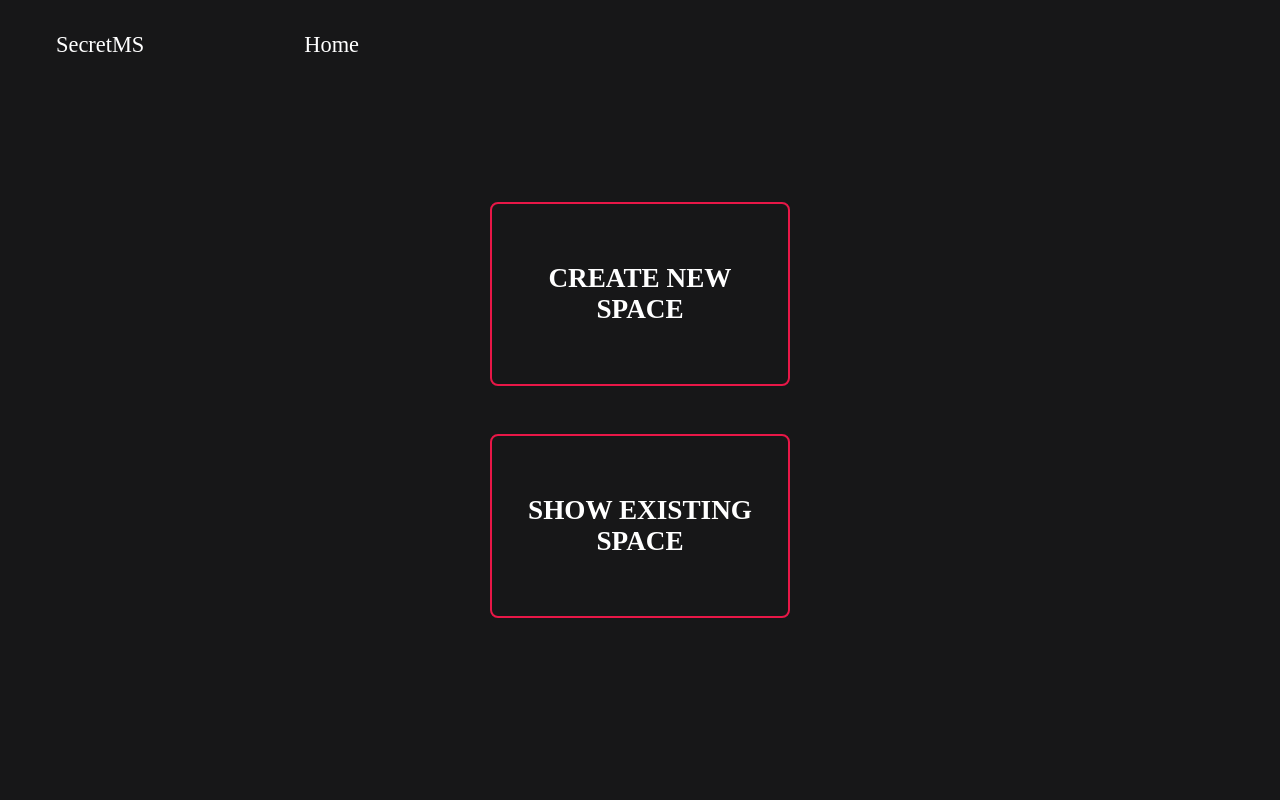
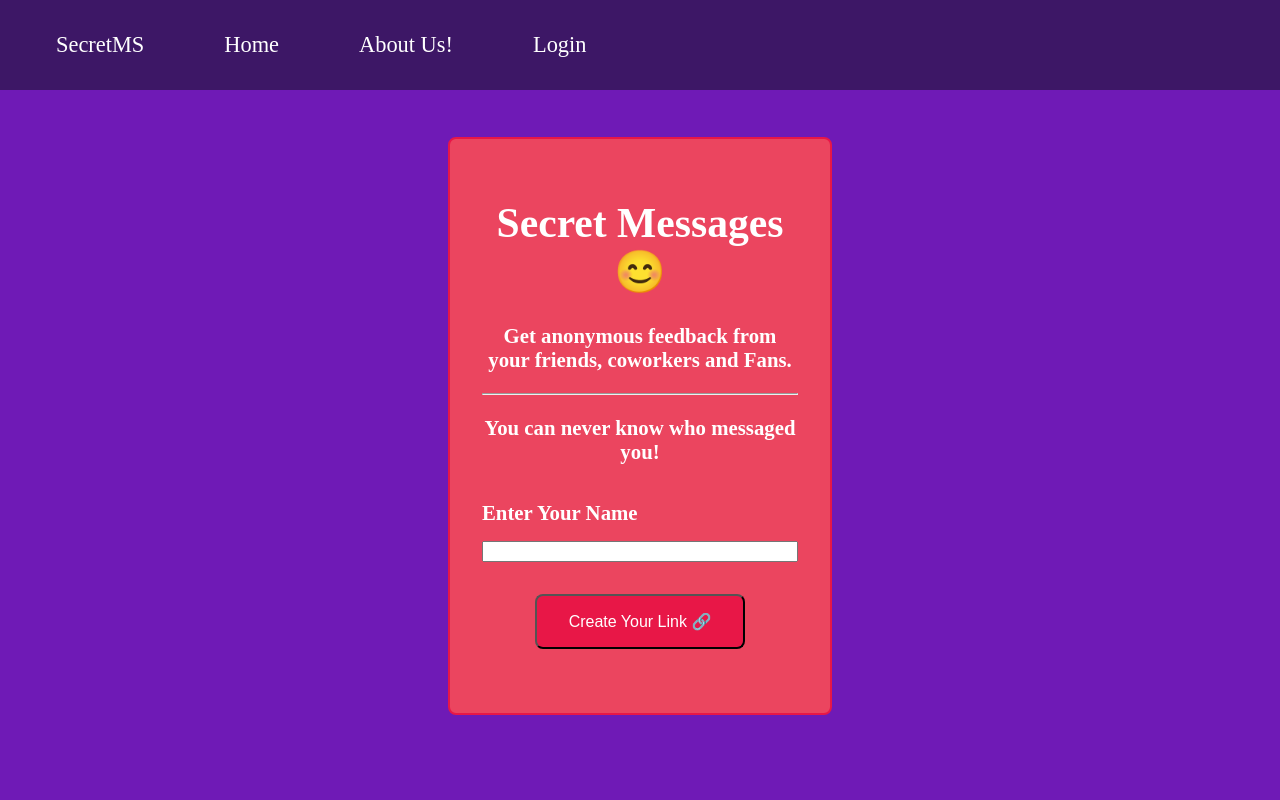
Before and after one commit to shuvra-matrix/SECRET_MESSAGE_SENDER, a Django app: page / in a window 1280 px wide. Run offline with Django 4.2, Linux system fonts and the light colour scheme.

Commit message:
update index page style

```diff
--- a/static/css/style.css
+++ b/static/css/style.css
@@ -7,7 +7,7 @@
 body{
     padding: 0;
     margin: 0;
-   background-color: #171718;
+   background-color: #6F1AB6;
    height: 100vh;
 }
 
@@ -16,7 +16,7 @@ body{
 .main-nav{
     margin: 0;
     padding: 1rem 1rem;
-    background-color: #171718;
+    background-color: #3D1766;
 }
 
 .nav-list {
@@ -25,7 +25,7 @@ body{
     align-items: center;
     flex-flow: row wrap;
     list-style: none;
-    gap: 10rem;
+    gap: 5rem;
 }
 
 
@@ -36,6 +36,15 @@ body{
 
 }
 
+li.nav-list-two{
+    display: flex;
+    justify-content: space-around;
+    align-items: center;
+    flex-flow: row wrap;
+    list-style: none;
+}
+
+
 
 /* PUBLIC INDEX PAGE */
 
@@ -45,16 +54,42 @@ body{
     justify-content: center;
     align-items: center;
     flex-flow: column nowrap;
-    gap: 3rem;
 }
 
 .sub-div{
+    margin-top: 2rem;
+    background-color: #EB455F;
     border: 2px solid #e81747;
-    width: 300px;
+    width: 30%;
+    min-height: 40%;
     color: white;
     text-align: center;
     padding: 2rem ;
     border-radius: 8px;
-    font-size: 1.7rem;
+    font-size: 1.3rem;
     font-weight: bold;
 }
+
+.from-div{
+    display: flex;
+    justify-content: flex-start;
+
+    flex-flow: column nowrap;
+}
+.name-lable{
+    text-align: left;
+    margin: 1rem 1rem 1rem 0;
+}
+.name-input{
+    width: 100%;
+}
+
+.name-button{
+    margin: 2rem;
+    padding: 1rem 2rem;
+    border-radius: 8px;
+    background-color: #e81747;
+    font-size: 1rem;
+    color: white;
+
+}
--- a/templates/include/header.html
+++ b/templates/include/header.html
@@ -17,6 +17,13 @@
         <li class="nav-items">
           <a class="nav-item" href="{% url 'sms:index' %}">Home</a>
         </li>
+        <li class="nav-items">
+          <a class="nav-item" href="{% url 'sms:index' %}">About Us!</a>
+        </li>
+
+        <li class="nav-items">
+          <a class="nav-item" href="{% url 'sms:index' %}">Login</a>
+        </li>
       </ul>
     </nav>
     {% block nav_block %} {% endblock %} {% block body_block %} {% endblock %}
--- a/templates/public/index.html
+++ b/templates/public/index.html
@@ -1,10 +1,19 @@
 {% extends 'include/header.html' %} {% block body_block %}
 <div class="main-div">
-  <div class="sub-div one">
-    <p>CREATE NEW SPACE</p>
-  </div>
-  <div class="sub-div two">
-    <p>SHOW EXISTING SPACE</p>
+  <div class="sub-div">
+    <h1>Secret Messages 😊</h1>
+    <p>Get anonymous feedback from your friends, coworkers and Fans.</p>
+    <hr />
+    <p>You can never know who messaged you!</p>
+
+    <form action="" method="POST">
+      {% csrf_token %}
+      <div class="from-div">
+        <label class="name-lable" for="name">Enter Your Name</label>
+        <input class="name-input" type="text" id="name" name="name" />
+      </div>
+      <button class="name-button" type="submit">Create Your Link 🔗</button>
+    </form>
   </div>
 </div>
 
```
